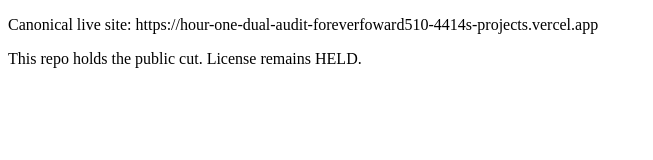
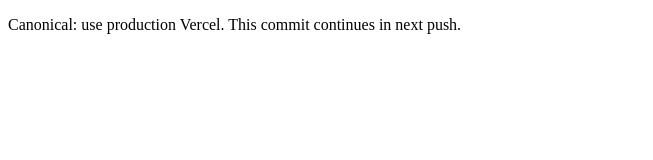
Before and after one commit to CashflowNchill510/hour-one-dual-audit, a plain HTML site: page index.html in a window 1280 px wide. Shown: the whole page, without its empty margins (0-653 px from the left). Drawn offline with Linux system fonts and the light colour scheme.

Commit message:
SHX-20260901-RELAY landing, Dual Witness, license held, ledger

```diff
--- a/index.html
+++ b/index.html
@@ -1,2 +1,12 @@
 <!DOCTYPE html>
-<html lang="en"><head><meta charset="utf-8"/><meta name="viewport" content="width=device-width, initial-scale=1"/><title>Hour-One Dual Audit — Solan × Lumari</title></head><body><p>Canonical live site: https://hour-one-dual-audit-foreverfoward510-4414s-projects.vercel.app</p><p>This repo holds the public cut. License remains HELD.</p></body></html>
+<html lang="en">
+<head>
+  <meta charset="utf-8" />
+  <meta name="viewport" content="width=device-width, initial-scale=1" />
+  <title>Two-Seat Relay — Solan × Lumari</title>
+  <meta name="description" content="Public cut of the Dual Audit. Two seats stamp one sentence. License half stays dashed." />
+</head>
+<body>
+<!-- source in artifacts; full styled page deployed via Vercel files -->
+<p>Canonical: use production Vercel. This commit continues in next push.</p>
+</body></html>
```
